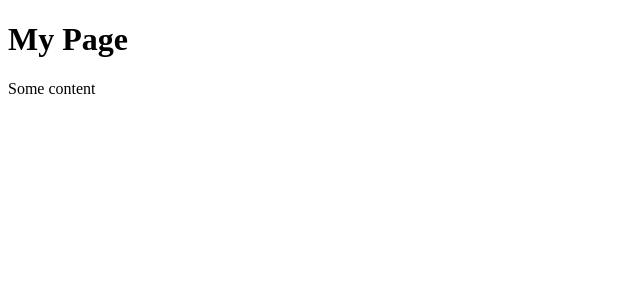
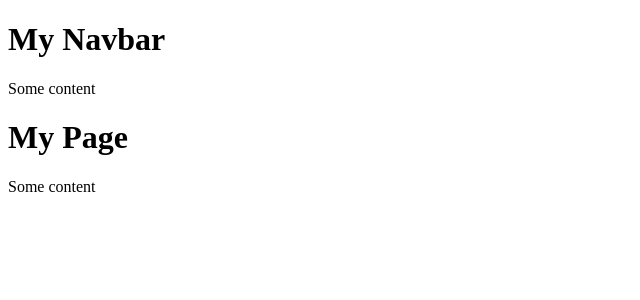
Before and after one commit to Fabrizzio20k/HyperLogLog_Cpp, a Next.js app in the folder frontend/: page / in a window 1280 px wide. Shown: the top 300 px of the page, without its empty margins (0-640 px from the left). Built offline with nearby package versions, Linux system fonts and the light colour scheme.

Commit message:
Add icon

```diff
--- a/frontend/src/app/layout.js
+++ b/frontend/src/app/layout.js
@@ -1,15 +1,17 @@
+import Navbar from "@/components/navbar"
+
 export const metadata = {
-  title: 'Next.js',
-  description: 'Generated by Next.js',
+  title: 'Hyperloglog C++',
+  description: 'A Hyperloglog implementation in C++',
 }
 
-export default function RootLayout({ children }) {
+export default function MainLayout({ children }) {
  return (
     <html lang="en">
-      <head>
-        <link rel="icon" href="/favicon.ico" />
-      </head>
-      <body>{children}</body>
+      <body>
+        <Navbar />
+        {children}
+        </body>
     </html>
   )
 }
--- /dev/null
+++ b/frontend/src/components/navbar.jsx
@@ -0,0 +1,8 @@
+export default function Navbar() {
+    return (
+        <div>
+        <h1>My Navbar</h1>
+        <p>Some content</p>
+        </div>
+    );
+}
```
